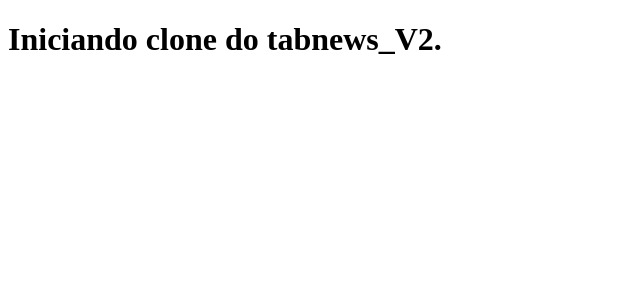
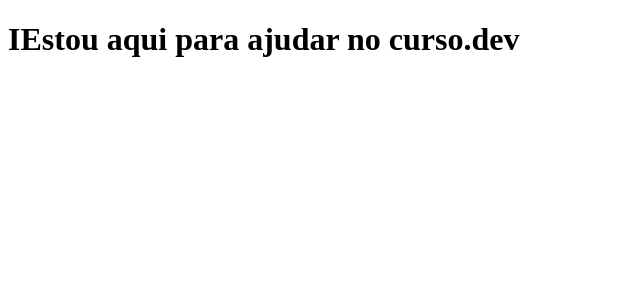
Before and after one commit to WilliamDemes/clone-tabnews, a Next.js app: page / in a window 1280 px wide. Shown: the top 300 px of the page, without its empty margins (0-640 px from the left). Built offline with nearby package versions, Linux system fonts and the light colour scheme.

Commit message:
Estou aqui para ajudar

```diff
--- a/pages/index.js
+++ b/pages/index.js
@@ -1,5 +1,5 @@
 function Home() {
-    return <h1>Iniciando clone do tabnews_V2.</h1>
+    return <h1>IEstou aqui para ajudar no curso.dev</h1>
 }
 
 export default Home;
```
